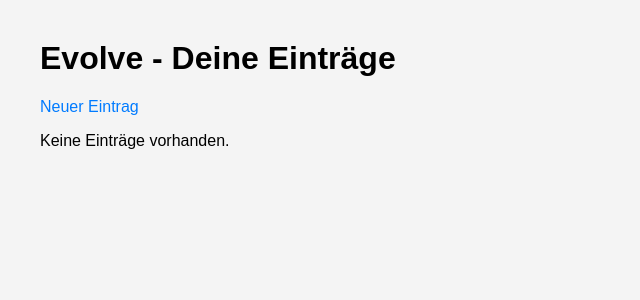
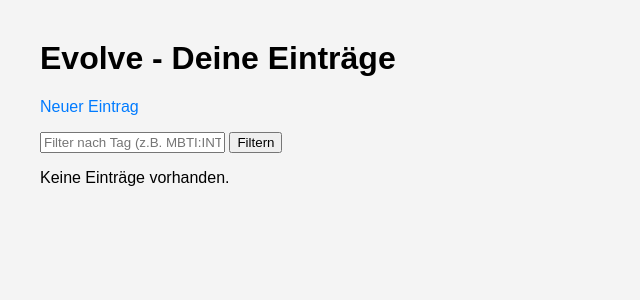
Before and after one commit to nxjexe/evolve-journal, a Flask app: page /entries in a window 1280 px wide. Shown: the top 300 px of the page, without its empty margins (0-640 px from the left). Run offline with Flask 3, Linux system fonts and the light colour scheme.

Commit message:
Add tags column to DB and enable flexible filtering

```diff
--- a/app.py
+++ b/app.py
@@ -15,6 +15,7 @@ logging.basicConfig(level=logging.DEBUG)
 class Entry(db.Model):
     id = db.Column(db.Integer, primary_key=True)
     content = db.Column(db.Text, nullable=False)
+    tags = db.Column(db.String(200), nullable=True)  # Neues Feld für Tags
     timestamp = db.Column(db.DateTime, default=db.func.current_timestamp())
 
 @app.route('/')
@@ -24,12 +25,13 @@ def index():
 @app.route('/add', methods=['POST'])
 def add_entry():
     content = request.form['content']
+    tags = request.form.get('tags', '')  # Tags aus dem Formular
     if not content.strip():
         flash("Fehler: Textfeld leer!", "error")
         return redirect(url_for('index'))
     try:
-        app.logger.debug(f"Versuche, Eintrag zu speichern: {content}")
-        entry = Entry(content=content)
+        app.logger.debug(f"Versuche, Eintrag zu speichern: {content}, Tags: {tags}")
+        entry = Entry(content=content, tags=tags)
         db.session.add(entry)
         db.session.commit()
         app.logger.debug("Eintrag erfolgreich gespeichert")
@@ -42,9 +44,14 @@ def add_entry():
 @app.route('/entries')
 def entries():
     try:
-        all_entries = Entry.query.order_by(Entry.timestamp.desc()).all()
-        app.logger.debug(f"Geladene Einträge: {len(all_entries)}")
-        return render_template('entries.html', entries=all_entries)
+        tag_filter = request.args.get('tag')  # Filter-Tag aus URL
+        if tag_filter:
+            all_entries = Entry.query.filter(Entry.tags.contains(tag_filter)).order_by(Entry.timestamp.desc()).all()
+            app.logger.debug(f"Geladene Einträge mit Tag '{tag_filter}': {len(all_entries)}")
+        else:
+            all_entries = Entry.query.order_by(Entry.timestamp.desc()).all()
+            app.logger.debug(f"Geladene Einträge: {len(all_entries)}")
+        return render_template('entries.html', entries=all_entries, current_tag=tag_filter)
     except Exception as e:
         app.logger.error(f"Fehler beim Laden der Einträge: {str(e)}")
         flash(f"Fehler beim Laden der Einträge: {str(e)}", "error")
--- a/templates/entries.html
+++ b/templates/entries.html
@@ -7,6 +7,7 @@
         body { font-family: Arial, sans-serif; margin: 40px; background: #f4f4f4; }
         .entry { border: 1px solid #ccc; padding: 10px; margin-bottom: 10px; }
         .timestamp { color: #555; font-size: 0.9em; }
+        .tags { color: #007bff; font-size: 0.9em; }
         .flash-success { color: green; }
         .flash-error { color: red; }
         a { text-decoration: none; color: #007bff; }
@@ -16,6 +17,10 @@
 <body>
     <h1>Evolve - Deine Einträge</h1>
     <p><a href="{{ url_for('index') }}">Neuer Eintrag</a></p>
+    <form action="/entries" method="get">
+        <input type="text" name="tag" placeholder="Filter nach Tag (z.B. MBTI:INTJ)" value="{{ current_tag or '' }}">
+        <button type="submit">Filtern</button>
+    </form>
     {% with messages = get_flashed_messages(with_categories=true) %}
         {% if messages %}
             {% for category, message in messages %}
@@ -27,6 +32,7 @@
         {% for entry in entries %}
             <div class="entry">
                 <p>{{ entry.content }}</p>
+                <p class="tags">Tags: {{ entry.tags or 'Keine' }}</p>
                 <p class="timestamp">Erstellt: {{ entry.timestamp }}</p>
             </div>
         {% endfor %}
--- a/templates/index.html
+++ b/templates/index.html
@@ -6,6 +6,7 @@
     <style>
         body { font-family: Arial, sans-serif; margin: 40px; background: #f4f4f4; }
         textarea { width: 100%; height: 200px; padding: 10px; font-size: 16px; }
+        input[type="text"] { width: 100%; padding: 10px; font-size: 16px; margin-top: 10px; }
         button { padding: 10px 20px; font-size: 16px; background: #007bff; color: white; border: none; cursor: pointer; }
         button:hover { background: #0056b3; }
         .flash-success { color: green; }
@@ -23,8 +24,10 @@
     {% endwith %}
     <form action="/add" method="post">
         <textarea name="content" placeholder="Deine Gedanken hier..."></textarea>
+        <input type="text" name="tags" placeholder="Tags (z.B. MBTI:INTJ, Enneagramm:4)">
         <br>
         <button type="submit">Speichern</button>
     </form>
+    <p><a href="{{ url_for('entries') }}">Zu den Einträgen</a></p>
 </body>
 </html>
```
